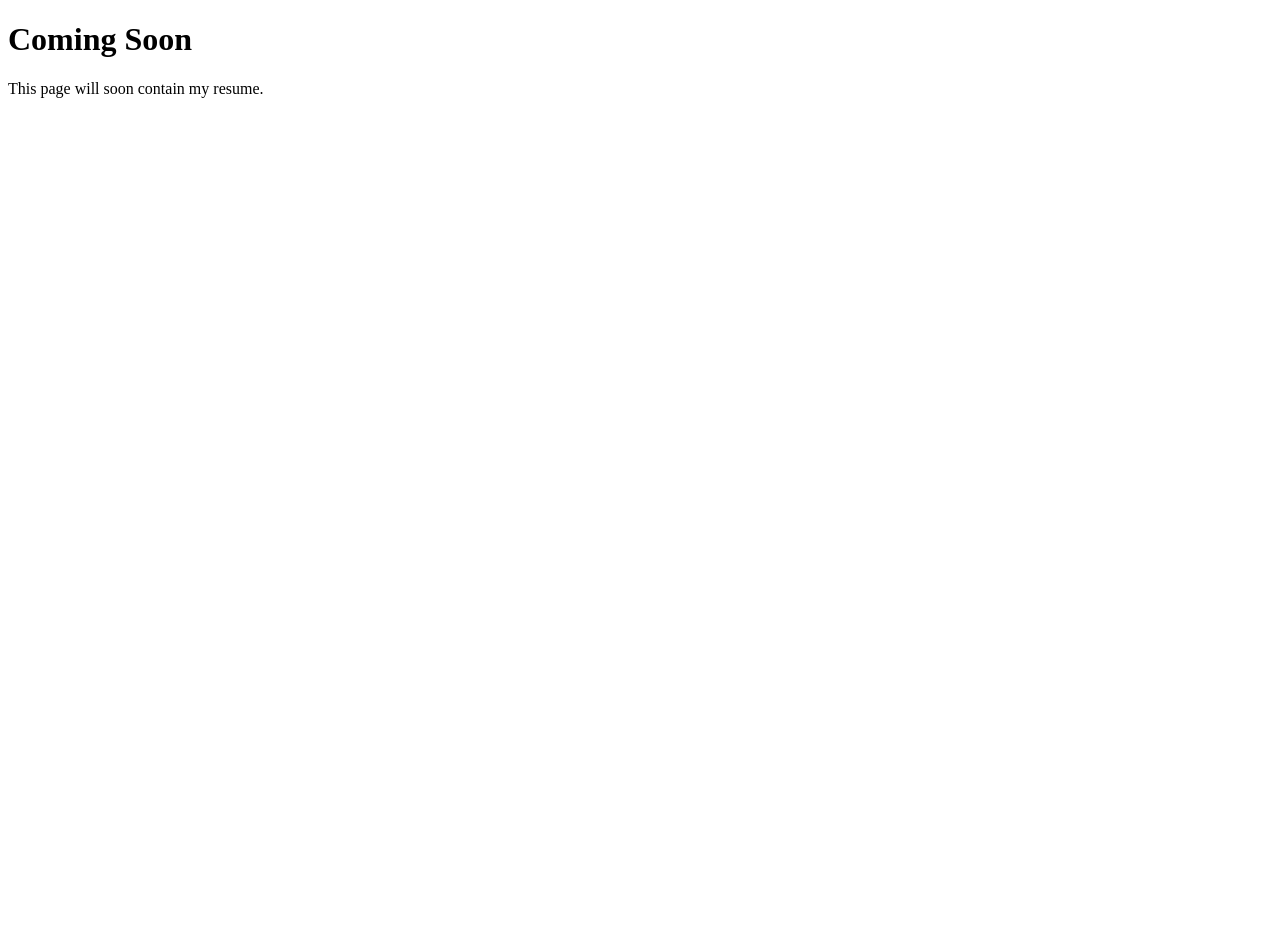
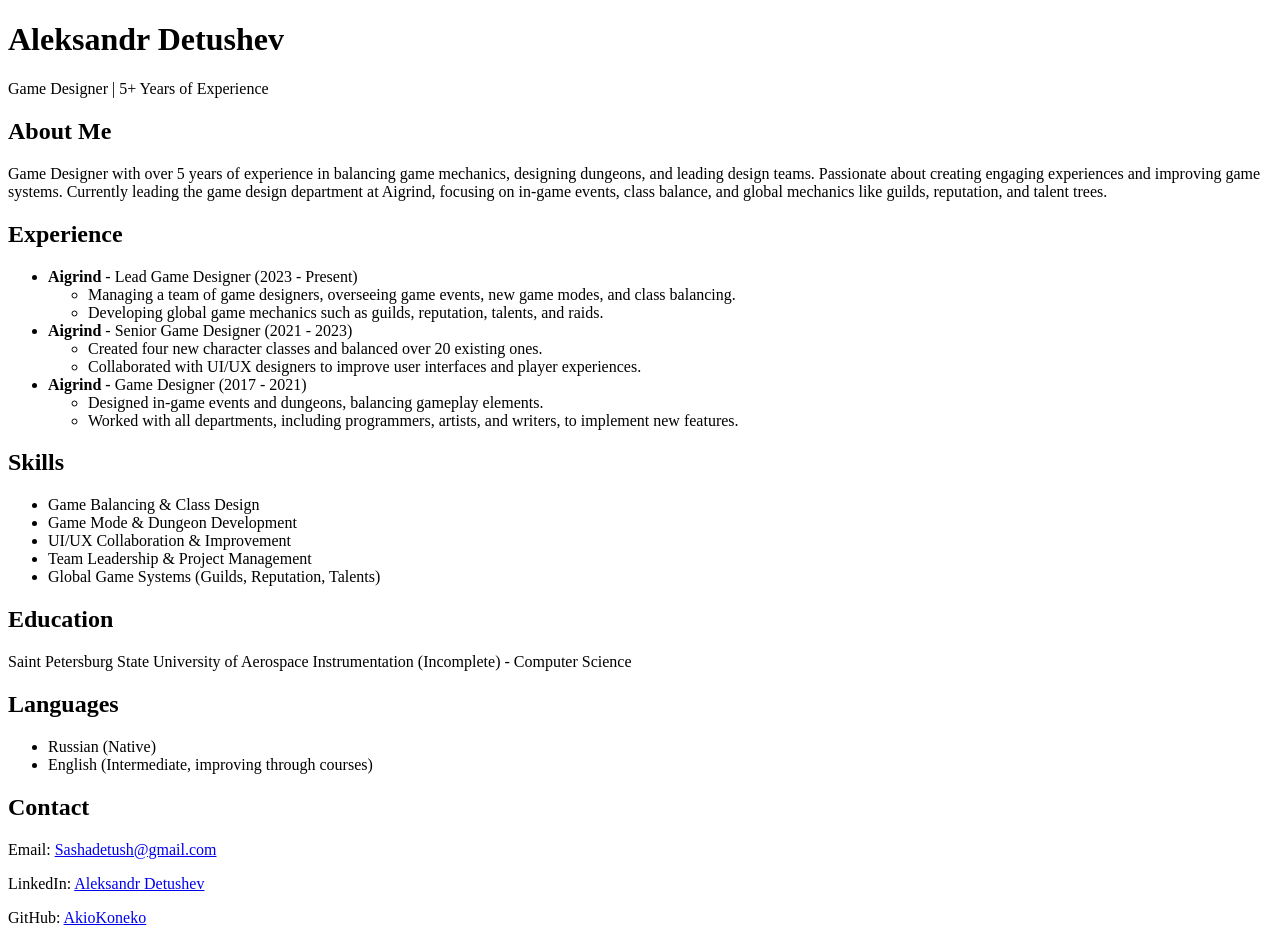
Before and after one commit to AkioKoneko/resume, a plain HTML site: page index.html in a window 1280 px wide. Before the commit the page ends 800 px from the top, so only its background shows below. Drawn offline with Linux system fonts and the light colour scheme.

Commit message:
Update index.html

```diff
--- a/index.html
+++ b/index.html
@@ -1,10 +1,75 @@
 <!DOCTYPE html>
-<html>
+<html lang="en">
 <head>
-    <title>Resume</title>
+    <meta charset="UTF-8">
+    <meta name="viewport" content="width=device-width, initial-scale=1.0">
+    <title>Resume - Aleksandr Detushev</title>
+    <link rel="stylesheet" href="style.css">
 </head>
 <body>
-    <h1>Coming Soon</h1>
-    <p>This page will soon contain my resume.</p>
+    <header>
+        <h1>Aleksandr Detushev</h1>
+        <p>Game Designer | 5+ Years of Experience</p>
+    </header>
+
+    <section>
+        <h2>About Me</h2>
+        <p>Game Designer with over 5 years of experience in balancing game mechanics, designing dungeons, and leading design teams. Passionate about creating engaging experiences and improving game systems. Currently leading the game design department at Aigrind, focusing on in-game events, class balance, and global mechanics like guilds, reputation, and talent trees.</p>
+    </section>
+
+    <section>
+        <h2>Experience</h2>
+        <ul>
+            <li><strong>Aigrind</strong> - Lead Game Designer (2023 - Present)
+                <ul>
+                    <li>Managing a team of game designers, overseeing game events, new game modes, and class balancing.</li>
+                    <li>Developing global game mechanics such as guilds, reputation, talents, and raids.</li>
+                </ul>
+            </li>
+            <li><strong>Aigrind</strong> - Senior Game Designer (2021 - 2023)
+                <ul>
+                    <li>Created four new character classes and balanced over 20 existing ones.</li>
+                    <li>Collaborated with UI/UX designers to improve user interfaces and player experiences.</li>
+                </ul>
+            </li>
+            <li><strong>Aigrind</strong> - Game Designer (2017 - 2021)
+                <ul>
+                    <li>Designed in-game events and dungeons, balancing gameplay elements.</li>
+                    <li>Worked with all departments, including programmers, artists, and writers, to implement new features.</li>
+                </ul>
+            </li>
+        </ul>
+    </section>
+
+    <section>
+        <h2>Skills</h2>
+        <ul>
+            <li>Game Balancing & Class Design</li>
+            <li>Game Mode & Dungeon Development</li>
+            <li>UI/UX Collaboration & Improvement</li>
+            <li>Team Leadership & Project Management</li>
+            <li>Global Game Systems (Guilds, Reputation, Talents)</li>
+        </ul>
+    </section>
+
+    <section>
+        <h2>Education</h2>
+        <p>Saint Petersburg State University of Aerospace Instrumentation (Incomplete) - Computer Science</p>
+    </section>
+
+    <section>
+        <h2>Languages</h2>
+        <ul>
+            <li>Russian (Native)</li>
+            <li>English (Intermediate, improving through courses)</li>
+        </ul>
+    </section>
+
+    <section>
+        <h2>Contact</h2>
+        <p>Email: <a href="mailto:Sashadetush@gmail.com">Sashadetush@gmail.com</a></p>
+        <p>LinkedIn: <a href="https://www.linkedin.com/in/aleksandr-detushev-aa2945234/">Aleksandr Detushev</a></p>
+        <p>GitHub: <a href="https://github.com/AkioKoneko">AkioKoneko</a></p>
+    </section>
 </body>
 </html>
```
